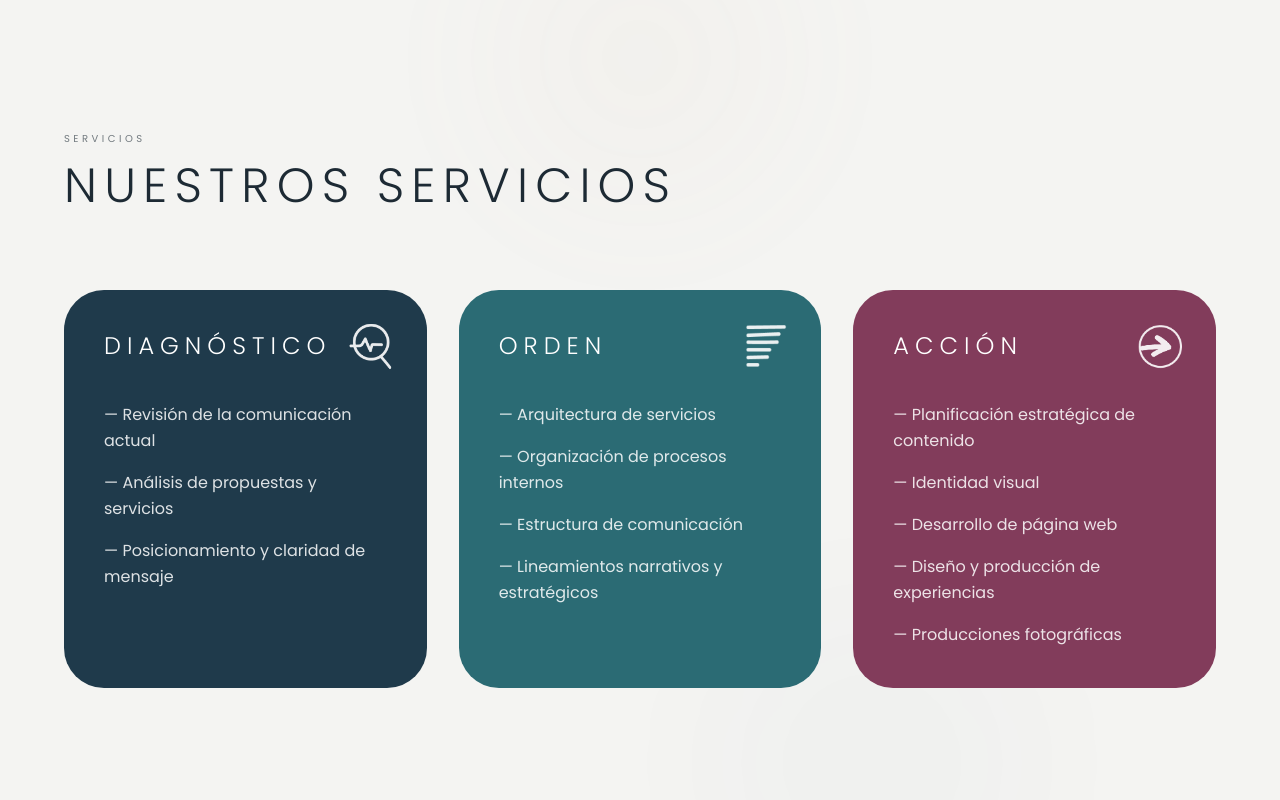
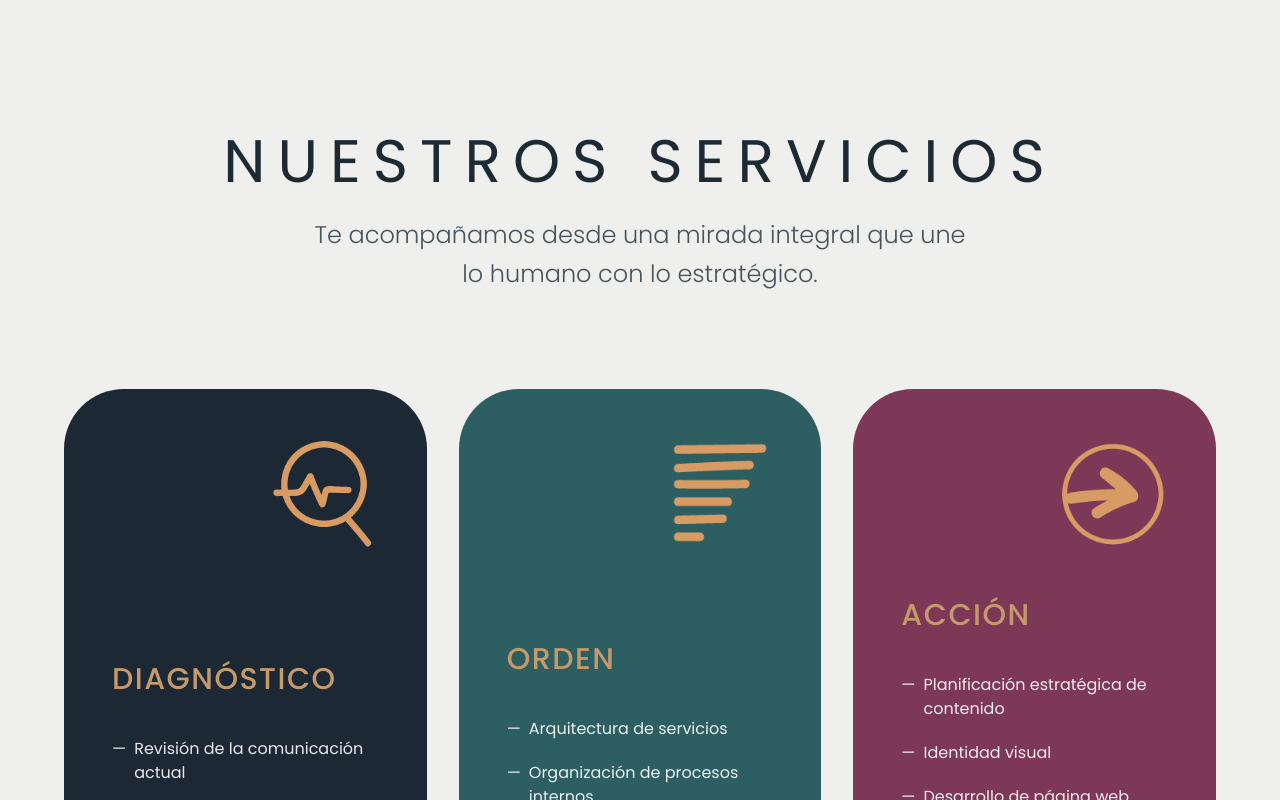
Before and after one commit to somoscasaseis/somoscasaseis, a Next.js app: page / in a window 1280 px wide. Shown: the part 3740-4540 px from the top of the page. Built offline with nearby package versions, Linux system fonts and the light colour scheme; a web font is replaced by a local one.

Commit message:
Final services design based on reference image

```diff
--- a/src/components/v2/sections/ServicesV2.tsx
+++ b/src/components/v2/sections/ServicesV2.tsx
@@ -62,24 +62,16 @@ export const ServicesV2 = () => {
     <section
       id="servicios"
       ref={sectionRef}
-      className="relative bg-[#F4F4F2] px-6 py-28 md:py-36 overflow-hidden"
+      className="relative bg-[#EFEFED] px-6 py-28 md:py-36 overflow-hidden"
     >
-      <motion.div
-        style={{ y: bgY }}
-        className="pointer-events-none absolute inset-0 opacity-[0.22]"
-      >
-        <div className="absolute left-1/2 -top-[180px] h-[520px] w-[520px] -translate-x-1/2 rounded-full bg-[radial-gradient(circle_at_center,rgba(196,154,108,0.22),transparent_62%)] blur-3xl" />
-        <div className="absolute right-[10%] bottom-[-220px] h-[560px] w-[560px] rounded-full bg-[radial-gradient(circle_at_center,rgba(31,58,75,0.12),transparent_65%)] blur-3xl" />
-      </motion.div>
-
-      <div className="mx-auto max-w-6xl">
-        <div className="mb-14 md:mb-20">
-          <p className="text-[10px] uppercase tracking-[0.35em] text-foreground/60">
-            Servicios
+      <div className="mx-auto max-w-6xl relative z-10">
+        <div className="mb-14 md:mb-24 text-center">
+          <h2 className="text-4xl md:text-5xl lg:text-6xl font-normal uppercase tracking-[0.2em] text-[#1d2a34] mb-6">
+            <SplitReveal text="NUESTROS SERVICIOS" />
+          </h2>
+          <p className="text-xl md:text-2xl text-[#1d2a34]/80 max-w-2xl mx-auto font-light leading-relaxed">
+            Te acompañamos desde una mirada integral que une lo humano con lo estratégico.
           </p>
-          <h2 className="mt-4 text-3xl md:text-5xl font-light uppercase tracking-[0.15em] text-foreground">
-            <SplitReveal text="Nuestros Servicios" />
-          </h2>
         </div>
 
         <motion.div
@@ -87,10 +79,9 @@ export const ServicesV2 = () => {
           whileInView={{ opacity: 1, y: 0 }}
           viewport={{ once: true, amount: 0.3 }}
           transition={{ duration: 0.9, ease: [0.16, 1, 0.3, 1] as const }}
-          className="grid grid-cols-1 gap-6 md:grid-cols-3 md:gap-8"
+          className="grid grid-cols-1 gap-8 md:grid-cols-3 md:gap-8 items-stretch"
         >
           {services.map((service, index) => {
-
             const isHovered = hoveredIndex === index;
             const isSomeHovered = hoveredIndex !== null;
             const shouldDeemphasize = isSomeHovered && !isHovered;
@@ -101,38 +92,38 @@ export const ServicesV2 = () => {
                 onMouseEnter={() => setHoveredIndex(index)}
                 onMouseLeave={() => setHoveredIndex(null)}
                 className={[
-                  "relative overflow-hidden rounded-[40px] p-10 transition-all duration-300 ease-out",
-                  service.colorClass,
-                  isHovered ? "scale-[1.03]" : "scale-100",
-                  shouldDeemphasize ? "opacity-50 blur-[2px]" : "opacity-100 blur-0",
+                  "relative overflow-hidden rounded-[50px] md:rounded-[60px] p-10 md:p-12 transition-all duration-500 ease-out flex flex-col min-h-[500px]",
+                  index === 0 ? "bg-[#1c2833]" : index === 1 ? "bg-[#2d5e62]" : "bg-[#7d3857]",
+                  isHovered ? "scale-[1.02] -translate-y-2 shadow-2xl" : "scale-100 translate-y-0",
+                  shouldDeemphasize ? "opacity-40 grayscale-[0.5] blur-[1px]" : "opacity-100 grayscale-0 blur-0",
                 ].join(" ")}
               >
-                <div className="absolute right-8 top-8">
-                  <div
-                    className={[
-                      "transition-transform duration-300 ease-out",
-                      isHovered ? "scale-110 rotate-3" : "scale-100",
-                    ].join(" ")}
+                {/* Icon Container */}
+                <div className="flex justify-end mb-12">
+                  <motion.div
+                    animate={isHovered ? { scale: 1.1, rotate: 5 } : { scale: 1, rotate: 0 }}
+                    transition={{ type: "spring", stiffness: 200, damping: 15 }}
+                    className="relative w-24 h-24 md:w-28 md:h-28"
                   >
                     <Image
                       src={service.iconPath}
                       alt=""
-                      width={64}
-                      height={64}
-                      className="h-10 w-10 md:h-12 md:w-12 object-contain brightness-0 invert opacity-90"
+                      fill
+                      className="object-contain"
                     />
-                  </div>
+                  </motion.div>
                 </div>
 
-                <div className="relative">
-                  <h3 className="text-white text-xl md:text-2xl uppercase tracking-[0.25em] font-light">
+                <div className="relative mt-auto">
+                  <h3 className="text-[#C49A6C] text-2xl md:text-3xl uppercase tracking-[0.05em] font-medium mb-10">
                     {service.title}
                   </h3>
 
-                  <div className="mt-10 space-y-4 text-white/85">
+                  <div className="space-y-5 text-white/90">
                     {service.items.map((item) => (
-                      <p key={item} className="text-sm md:text-base leading-relaxed">
-                        — {item}
+                      <p key={item} className="text-[15px] md:text-[16px] leading-[1.5] flex items-start">
+                        <span className="mr-2 flex-shrink-0">—</span>
+                        <span>{item}</span>
                       </p>
                     ))}
                   </div>
```
